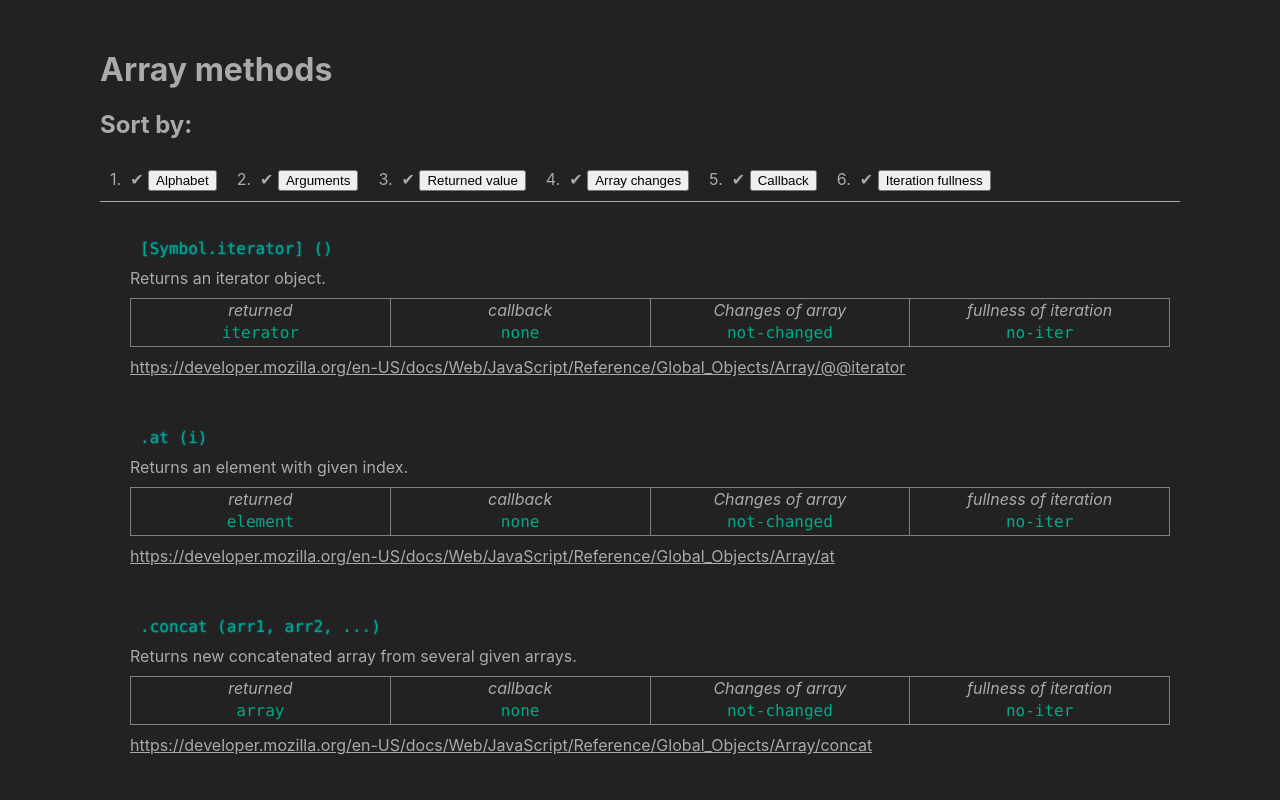
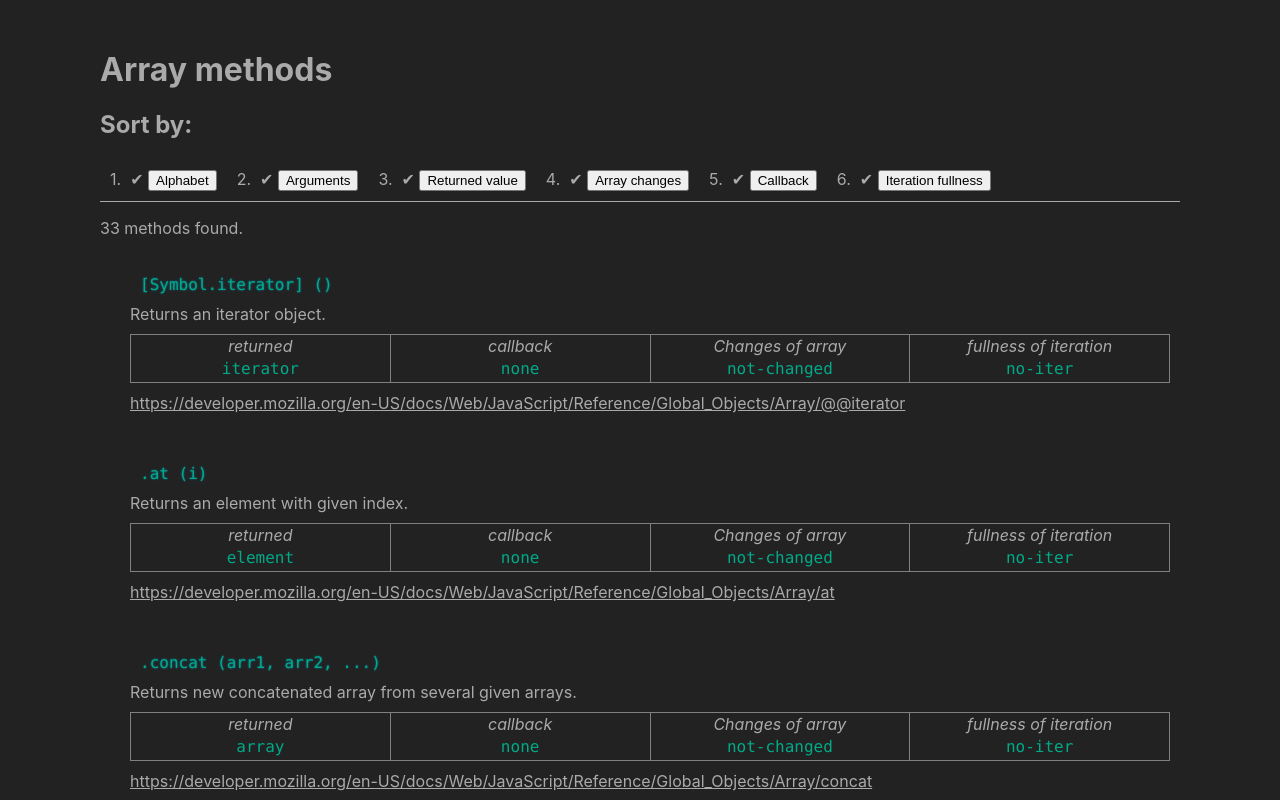
Before and after one commit to bognaum/array-methods, a React (Create React App) app: page / in a window 1280 px wide. Shown: the top 800 px of the page. Built offline with nearby package versions, Linux system fonts and the light colour scheme.

Commit message:
Added how many  methods found.

```diff
--- a/src/FilteredList.jsx
+++ b/src/FilteredList.jsx
@@ -78,6 +78,7 @@ export default function FilteredList() {
 				}
 			</ol>
 			<div className="methods">
+				<p>{filtered.length} methods found.</p>
 				{
 					filtered.map((v,i) => {
 						return <MethodDisplayBlock key={i} methodOb={v}></MethodDisplayBlock>
```
